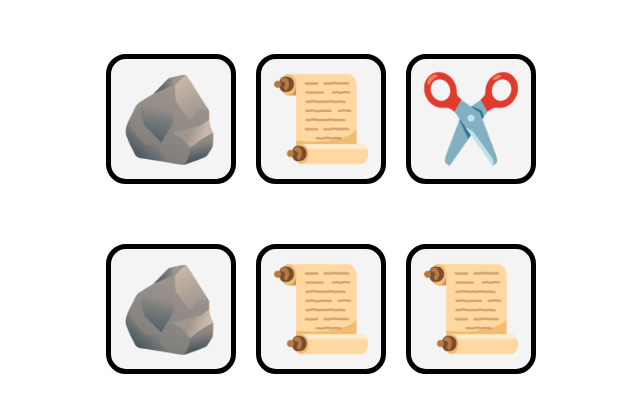
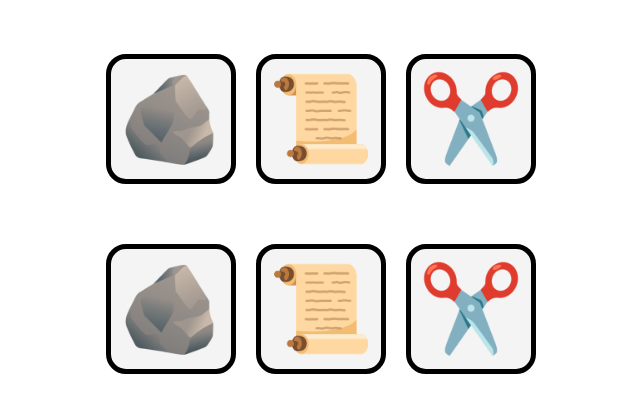
Before and after one commit to iamainose/Rock-Paper-Scissors, a plain HTML site: page index.html in a window 1280 px wide. Shown: the part 80-492 px from the top of the page, without its empty margins (319-959 px from the left). Drawn offline with Linux system fonts and the light colour scheme.

Commit message:
Update index.html

```diff
--- a/index.html
+++ b/index.html
@@ -26,7 +26,7 @@
           <div class="computerimages">
              <img src="./Images/rock.png" alt="rock" class="imgs">
              <img src="./Images/paper.png" alt="paper" class="imgs">
-             <img src="./Images/paper.png" alt="scissors" class="imgs">
+             <img src="./Images/scissors.png" alt="scissors" class="imgs">
           </div>
      </div>
 
```
